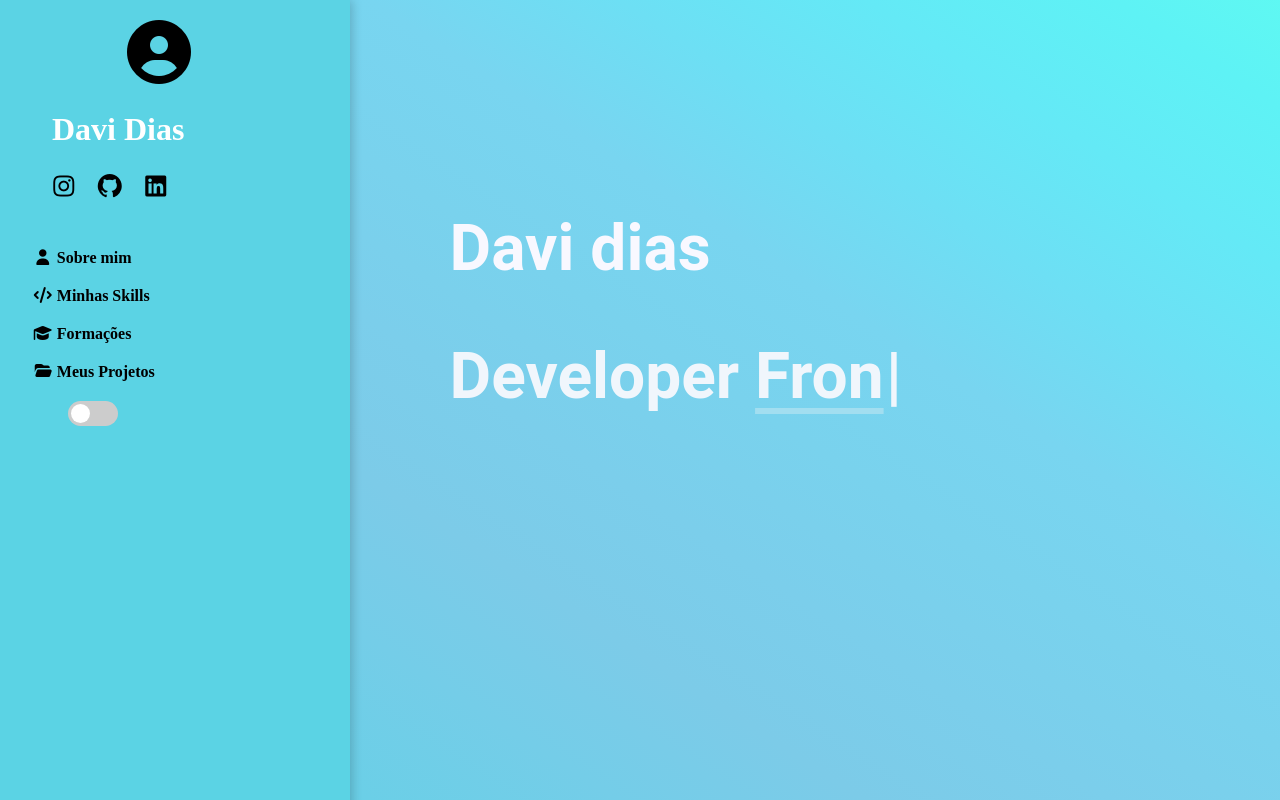
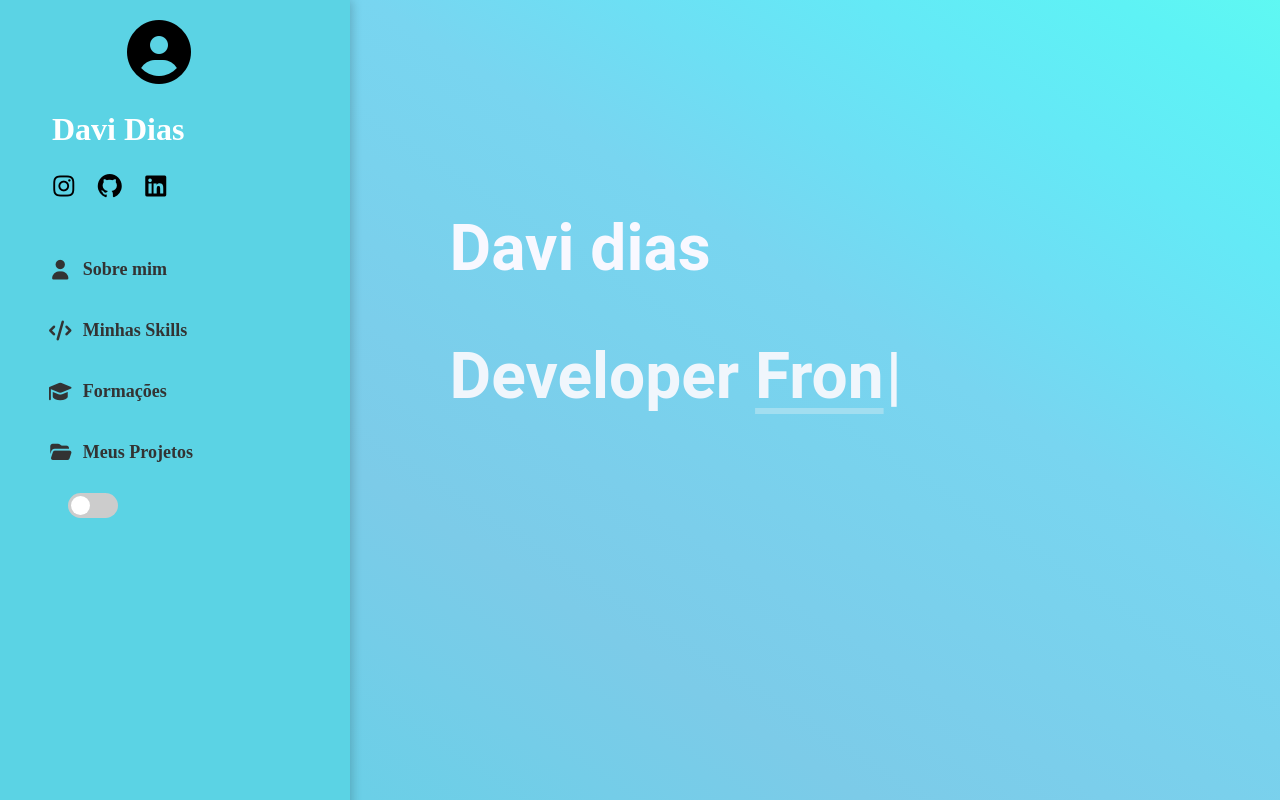
Before and after one commit to DevDaviDias/Clone-tabnews, a Next.js app: page / in a window 1280 px wide. Shown: the top 800 px of the page. Built offline with nearby package versions, Linux system fonts and the light colour scheme.

Commit message:
alteraçao tamnho das letras do nav

```diff
--- a/styles/MenuHamburguer.module.css
+++ b/styles/MenuHamburguer.module.css
@@ -77,13 +77,27 @@
 
 .menuLinks a {
   text-decoration: none;
-  color: black;
-  font-weight: bold;
-  transition: 0.2s;
+  color: #333; /* cor mais suave que preto */
+  font-weight: 600;
+  font-size: 18px; /* aumenta a letra */
+  padding: 10px 15px; /* deixa o link mais “clicável” */
+  border-radius: 8px; /* cantos arredondados */
+  transition: all 0.3s ease; /* transição suave */
+  display: flex;
+  align-items: center;
+  gap: 10px; /* espaço entre ícone e texto */
 }
 
 .menuLinks a:hover {
-  color: #0070f3;
+  background-color: #0070f3; /* fundo azul no hover */
+  color: #fff; /* texto branco */
+  box-shadow: 0 4px 12px rgba(0, 0, 0, 0.15); /* sombra suave */
+  transform: translateX(5px); /* efeito de movimento sutil */
+}
+
+/* Se quiser, aumenta o tamanho dos ícones */
+.menuLinks a i {
+  font-size: 20px;
 }
 
 /* Botão de fechar */
```
